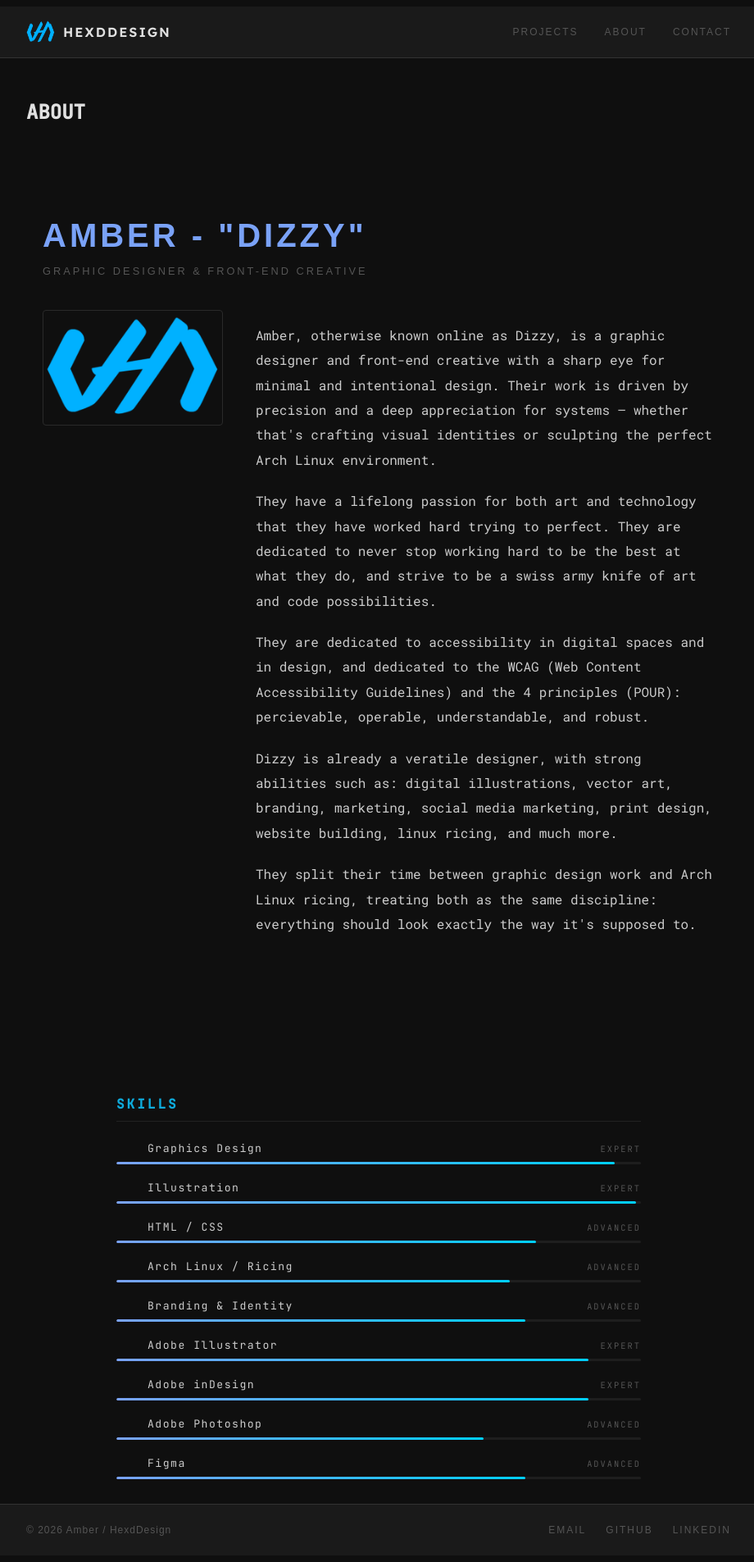
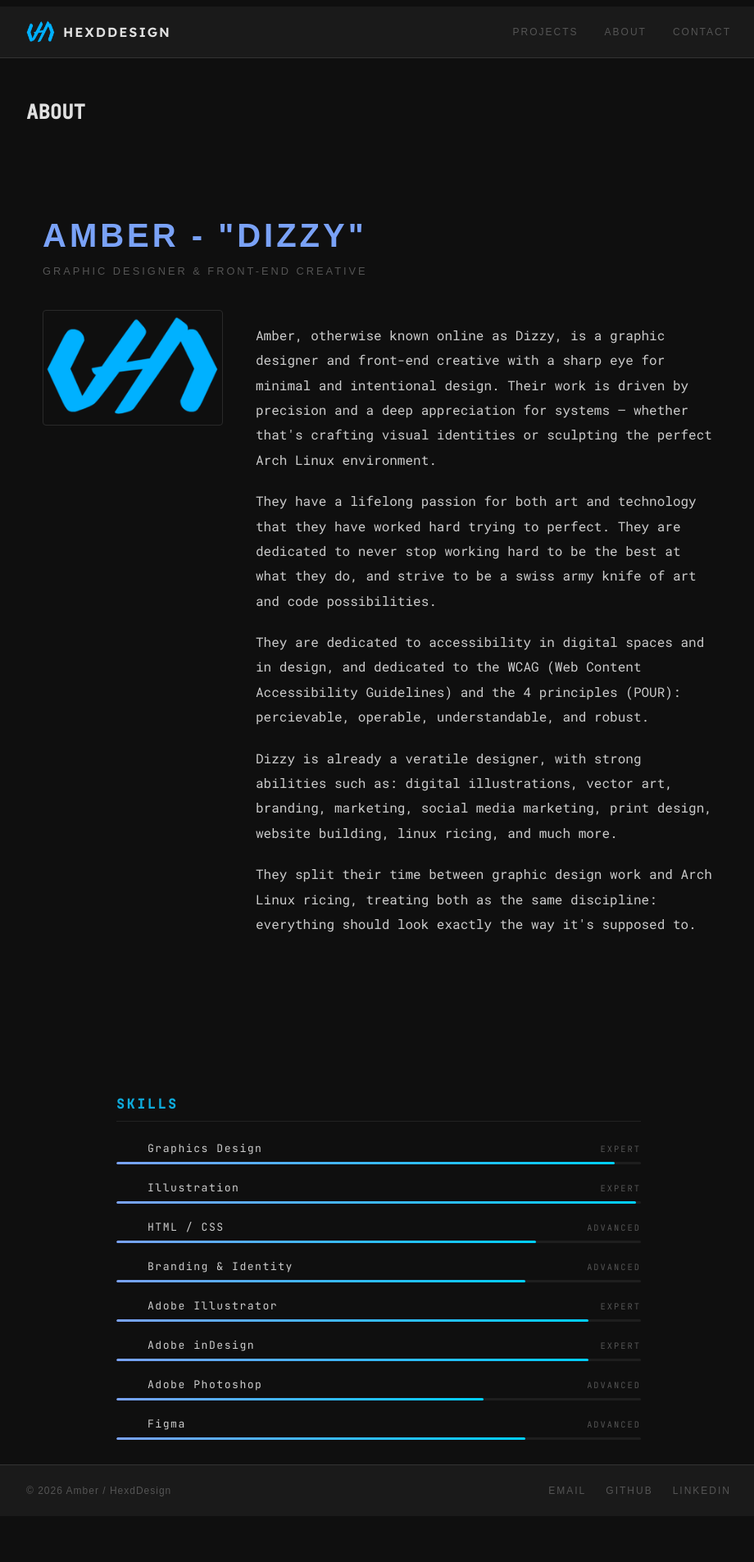
Before and after one commit to HexdDesign/hexddesign.github.io, a Jekyll site: the page built from about.markdown, in a window 1280 px wide. Shown: the whole page at 82% size, without its empty margins (178-1098 px from the left). Built offline with Jekyll 4.4.1, drawn with Linux system fonts in a browser that asks for light colours; some web fonts are replaced; after the commit the page ends 1857 px from its top, so only the background shows below that.

Commit message:
Update about.markdown

```diff
--- a/about.markdown
+++ b/about.markdown
@@ -51,16 +51,6 @@ permalink: /about/
         </div>
         <div class="skill-bar-track">
           <div class="skill-bar-fill" data-width="80"></div>
-        </div>
-      </div>
-      <div class="skill-item">
-        <div class="skill-header">
-          <span class="skill-icon"><i class="fa-solid fa-bezier-curve"></i></span>
-          <span class="skill-name">Arch Linux / Ricing</span>
-          <span class="skill-level-label">Advanced</span>
-        </div>
-        <div class="skill-bar-track">
-          <div class="skill-bar-fill" data-width="75"></div>
         </div>
       </div>
       <div class="skill-item">
```
